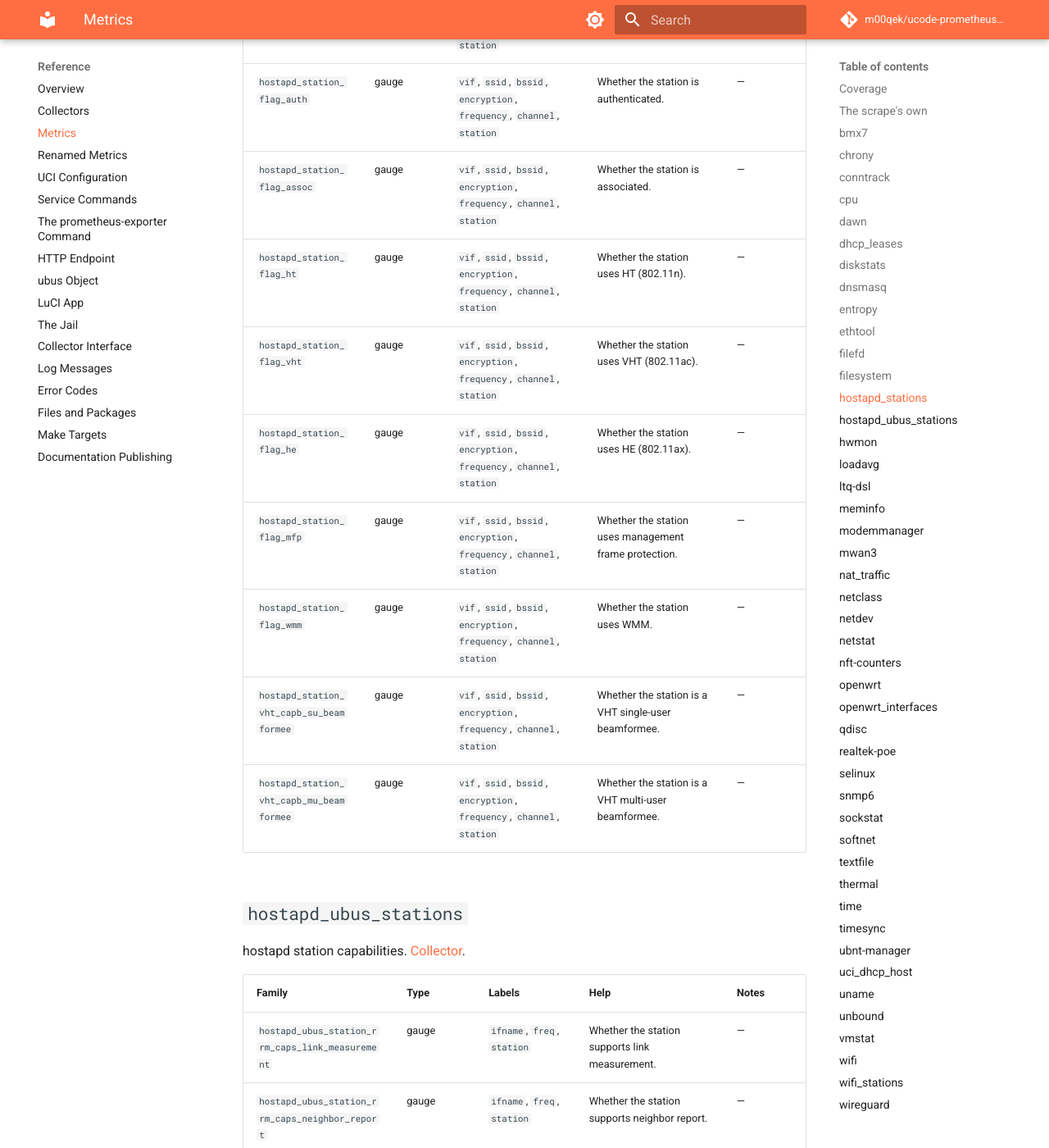
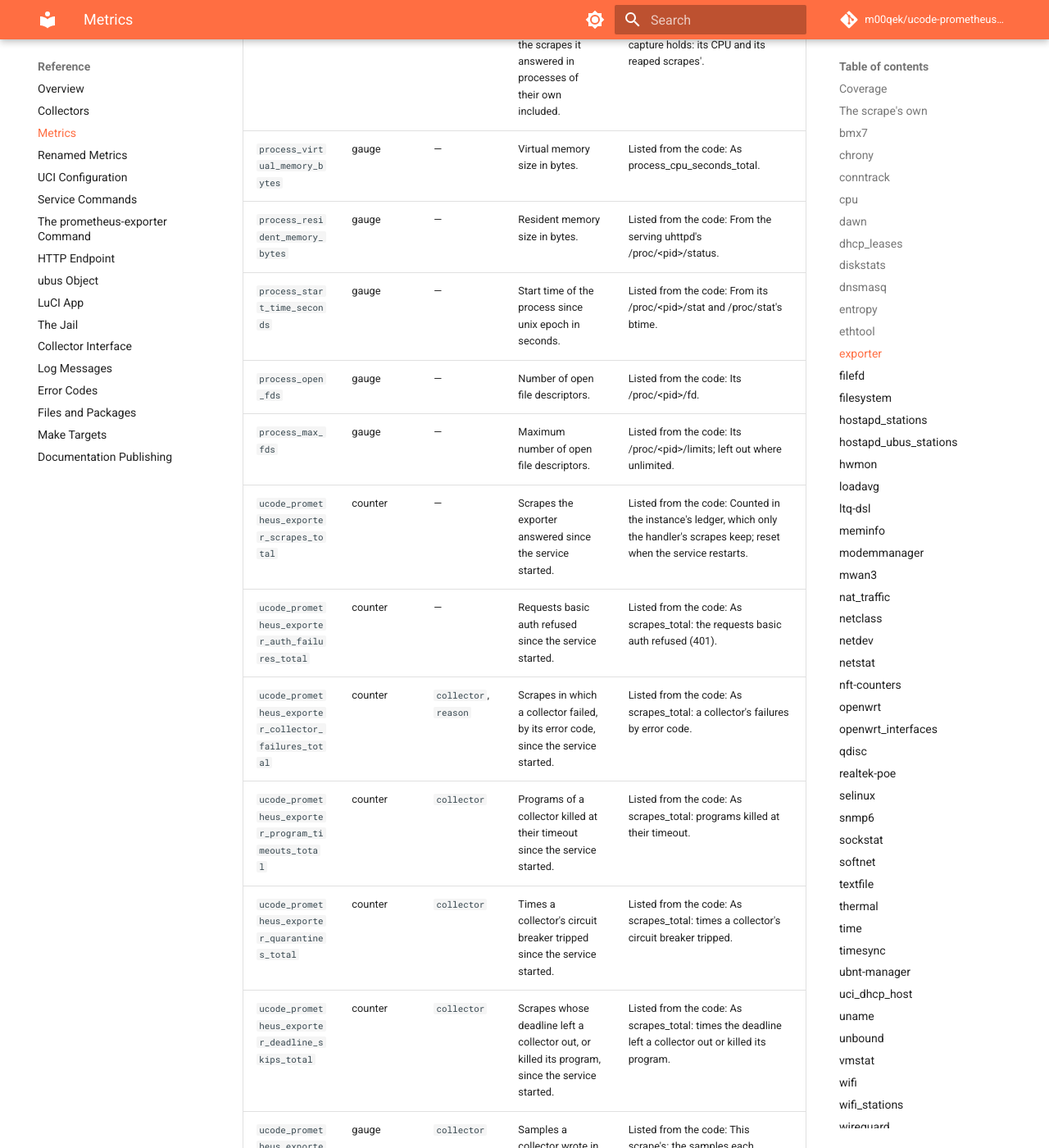
Before and after one commit to m00qek/ucode-prometheus-exporter, an MkDocs documentation site: the page built from docs/reference/metrics.md, in a window 1280 px wide and 1400 px high, scrolled down 18874 px. Shown: the whole window at 82% size. Built offline with MkDocs 1.6.1 and Material for MkDocs 9.7.7, drawn with Linux system fonts in a browser that asks for light colours; comment, search, counter and statistics services are not loaded; some of the changed text lies outside the part shown.

Commit message:
Add the exporter collector: the exporter itself
A base collector, on unless its section says otherwise, titled "The
exporter itself". It describes the uhttpd instance that serves the
scrapes as Prometheus's client libraries describe a process:
process_cpu_seconds_total, its own CPU and its children's, the scrapes
it forked and reaped, so all the CPU the exporter costs;
process_resident_memory_bytes and process_virtual_memory_bytes;
process_start_time_seconds; process_open_fds and process_max_fds.

Then what the ledger counts of the instance's scrapes, which a restart
starts again at 0: ucode_prometheus_exporter_scrapes_total,
_auth_failures_total, _collector_failures_total{collector,reason},
_program_timeouts_total{collector}, _quarantines_total{collector} and
_deadline_skips_total{collector}. And this scrape's
ucode_prometheus_exporter_collector_samples{collector}, which shows a
collector whose series grow without end. It repeats nothing Prometheus
knows of a scrape itself (scrape_duration_seconds,
scrape_samples_scraped).

It reads through a capability of its own, exporter, read-only and
narrow: three files of the serving process's /proc/<pid> (stat, status,
limits) and the count of its descriptors, /proc/stat and the auxiliary
vector, the counters and the samples. Its fs gets nothing more. A
collector that needs it runs after every other, so it sees the whole
scrape, this one counted. On the command line and in check it describes
its own process, without counters.

The clock tick is AT_CLKTCK of the auxiliary vector, else 100, Linux's
USER_HZ wherever OpenWrt runs. The docs list its families from the code:
no capture holds a uhttpd's /proc nor a ledger.

```diff
--- a/docs/reference/metrics.md
+++ b/docs/reference/metrics.md
@@ -22,6 +22,7 @@ The labels are those seen on the captures; a collector leaves out a label it has
 | [`dnsmasq`](#dnsmasq) | 30 | a router | — |
 | [`entropy`](#entropy) | 2 | an access point, a router | — |
 | [`ethtool`](#ethtool) | 259 | an access point, a router | — |
+| [`exporter`](#exporter) | 0 | none | `process_cpu_seconds_total`, `process_virtual_memory_bytes`, `process_resident_memory_bytes`, `process_start_time_seconds`, `process_open_fds`, `process_max_fds`, `ucode_prometheus_exporter_scrapes_total`, `ucode_prometheus_exporter_auth_failures_total`, `ucode_prometheus_exporter_collector_failures_total`, `ucode_prometheus_exporter_program_timeouts_total`, `ucode_prometheus_exporter_quarantines_total`, `ucode_prometheus_exporter_deadline_skips_total`, `ucode_prometheus_exporter_collector_samples` |
 | [`filefd`](#filefd) | 2 | an access point, a router | — |
 | [`filesystem`](#filesystem) | 4 | an access point, a router | — |
 | [`hostapd_stations`](#hostapd_stations) | 14 | an access point | — |
@@ -266,6 +267,26 @@ Network driver statistics. [Collector](collectors.md#ethtool).
 | `node_ethtool_received_dropped_total` | untyped | `device` | Number of received frames dropped | — |
 | `node_ethtool_received_errors_total` | untyped | `device` | Number of received frames with errors | — |
 | `node_ethtool_transmitted_errors_total` | untyped | `device` | Number of sent frames with errors | — |
+
+## `exporter` {#exporter}
+
+The exporter itself. [Collector](collectors.md#exporter).
+
+| Family | Type | Labels | Help | Notes |
+| :--- | :--- | :--- | :--- | :--- |
+| `process_cpu_seconds_total` | counter | — | Total user and system CPU time spent in seconds, the scrapes it answered in processes of their own included. | Listed from the code: The exporter's own, from the serving uhttpd's /proc/&lt;pid&gt;/stat, which no capture holds: its CPU and its reaped scrapes'. |
+| `process_virtual_memory_bytes` | gauge | — | Virtual memory size in bytes. | Listed from the code: As process\_cpu\_seconds\_total. |
+| `process_resident_memory_bytes` | gauge | — | Resident memory size in bytes. | Listed from the code: From the serving uhttpd's /proc/&lt;pid&gt;/status. |
+| `process_start_time_seconds` | gauge | — | Start time of the process since unix epoch in seconds. | Listed from the code: From its /proc/&lt;pid&gt;/stat and /proc/stat's btime. |
+| `process_open_fds` | gauge | — | Number of open file descriptors. | Listed from the code: Its /proc/&lt;pid&gt;/fd. |
+| `process_max_fds` | gauge | — | Maximum number of open file descriptors. | Listed from the code: Its /proc/&lt;pid&gt;/limits; left out where unlimited. |
+| `ucode_prometheus_exporter_scrapes_total` | counter | — | Scrapes the exporter answered since the service started. | Listed from the code: Counted in the instance's ledger, which only the handler's scrapes keep; reset when the service restarts. |
+| `ucode_prometheus_exporter_auth_failures_total` | counter | — | Requests basic auth refused since the service started. | Listed from the code: As scrapes\_total: the requests basic auth refused (401). |
+| `ucode_prometheus_exporter_collector_failures_total` | counter | `collector`, `reason` | Scrapes in which a collector failed, by its error code, since the service started. | Listed from the code: As scrapes\_total: a collector's failures by error code. |
+| `ucode_prometheus_exporter_program_timeouts_total` | counter | `collector` | Programs of a collector killed at their timeout since the service started. | Listed from the code: As scrapes\_total: programs killed at their timeout. |
+| `ucode_prometheus_exporter_quarantines_total` | counter | `collector` | Times a collector's circuit breaker tripped since the service started. | Listed from the code: As scrapes\_total: times a collector's circuit breaker tripped. |
+| `ucode_prometheus_exporter_deadline_skips_total` | counter | `collector` | Scrapes whose deadline left a collector out, or killed its program, since the service started. | Listed from the code: As scrapes\_total: times the deadline left a collector out or killed its program. |
+| `ucode_prometheus_exporter_collector_samples` | gauge | `collector` | Samples a collector wrote in this scrape. | Listed from the code: This scrape's: the samples each collector that ran before it wrote. |
 
 ## `filefd` {#filefd}
 
```
Also changed, not shown: docs/reference/collector-interface.md (+1 -0 lines), docs/reference/collectors.md (+16 -1 lines), docs/reference/error-codes.md (+1 -1 lines), 8 other files.
